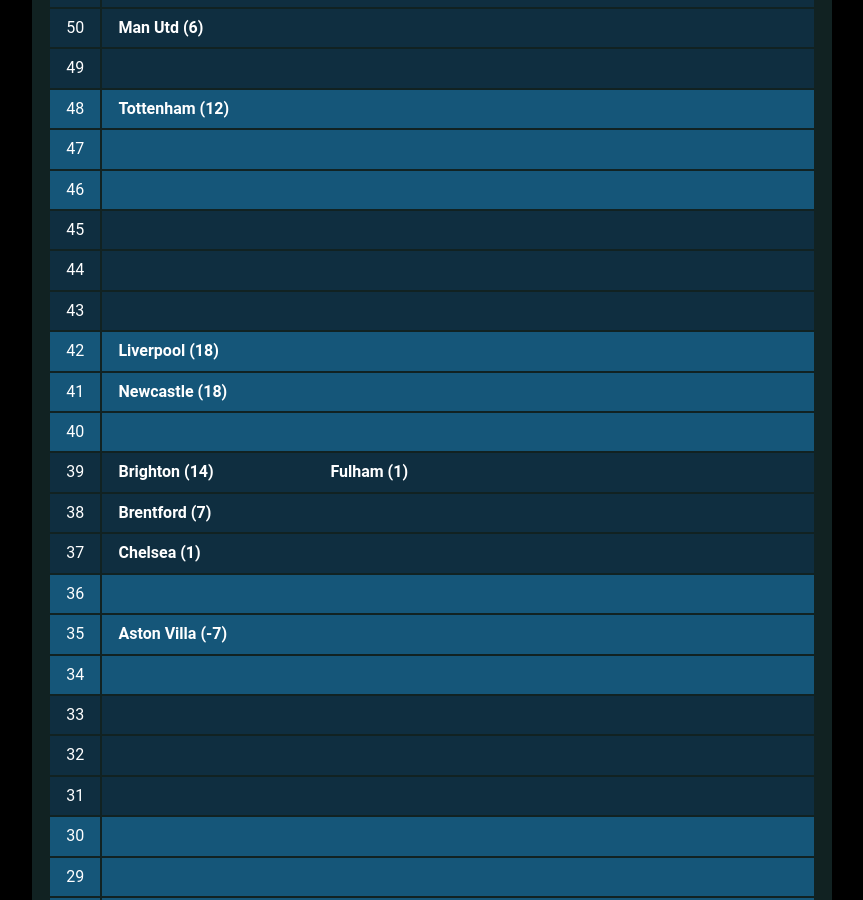
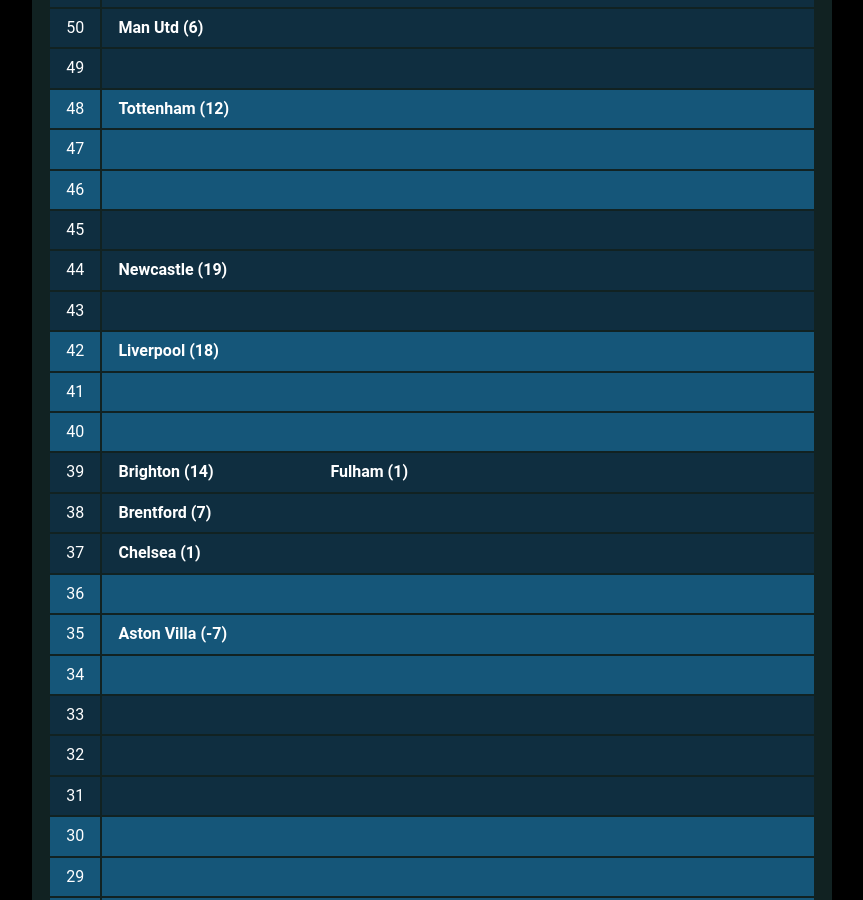
Before and after one commit to muru/muru.github.io, a Jekyll site: the page built from resources.md, in a window 1280 px wide and 900 px high, scrolled down 2123 px. Shown: the whole window, without its empty margins (208-1071 px from the left). Built offline with Jekyll 4.4.1, drawn with Linux system fonts in a browser that asks for light colours; some web fonts are replaced; some of the changed text lies outside the part shown.

Commit message:
updated cann-table: Tue 14 Mar 10:32:18 JST 2023

```diff
--- a/cann-table.html
+++ b/cann-table.html
@@ -117,6 +117,7 @@
 	<tr class="cann-row-2">
 		<td class="cann-point"> 44 </td>
 		<td class="cann-clubs">
+			<span class="club-name"> Newcastle (19) </span>
 		</td>
  	</tr>
 	<tr class="cann-row-2">
@@ -133,7 +134,6 @@
 	<tr class="cann-row-1">
 		<td class="cann-point"> 41 </td>
 		<td class="cann-clubs">
-			<span class="club-name"> Newcastle (18) </span>
 		</td>
  	</tr>
 	<tr class="cann-row-1">
@@ -210,7 +210,7 @@
 		<td class="cann-point"> 27 </td>
 		<td class="cann-clubs">
 			<span class="club-name"> Crystal Palace (-12) </span>
-			<span class="club-name"> Wolves (-16) </span>
+			<span class="club-name"> Wolves (-17) </span>
 		</td>
  	</tr>
 	<tr class="cann-row-2">
```
Also changed, not shown: other parts of cann-table.html (+1 -1 lines).
